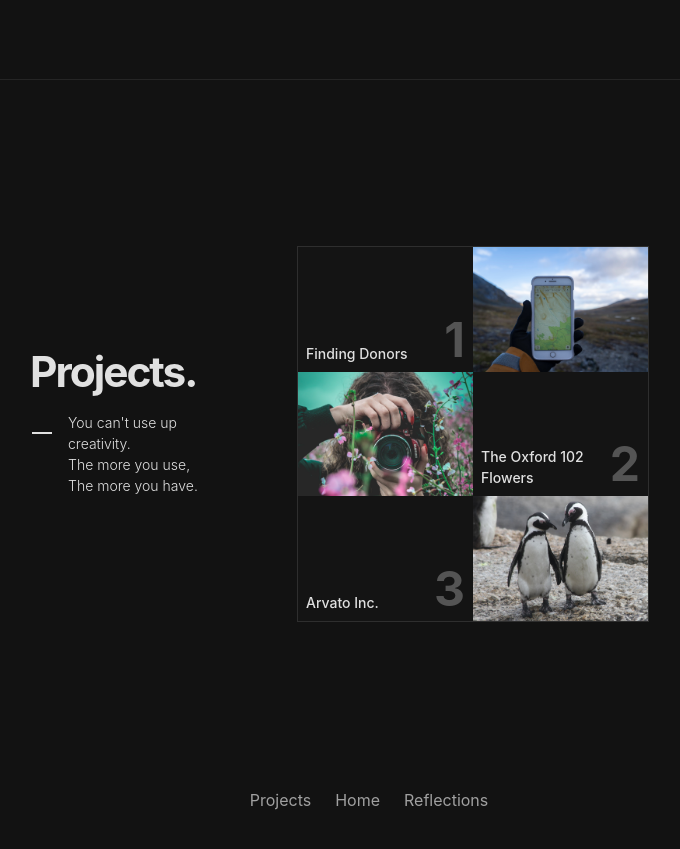
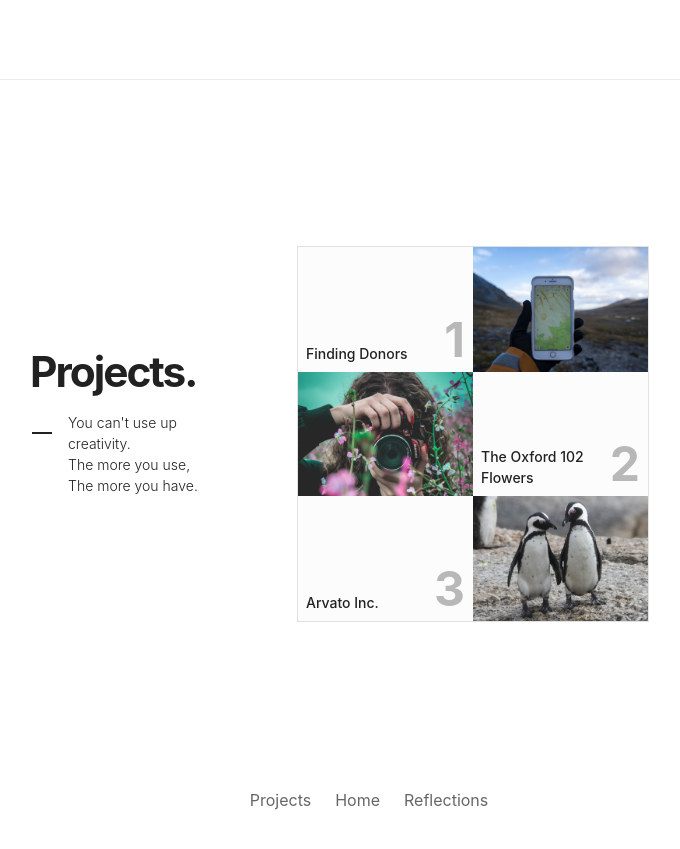
Before and after one commit to f-atisai/f-atisai.github.io, a Jekyll site: the page built from index.html, in a window 1280 px wide. Shown: the top 849 px of the page, without its empty margins (271-951 px from the left). Built offline with Jekyll 4.4.1, drawn with Linux system fonts in a browser that asks for light colours.

Commit message:
feat: change theme

```diff
--- a/_sass/global.scss
+++ b/_sass/global.scss
@@ -1,7 +1,7 @@
 :root {
   /* colors */
-  --primary: 0 0% 0%;
-  --text: 0 0% 100%;
+  --primary: 0 0% 100%;
+  --text: 0 0% 0%;
   --accent: 14 87% 56%;
 
   /* spacing */
```
